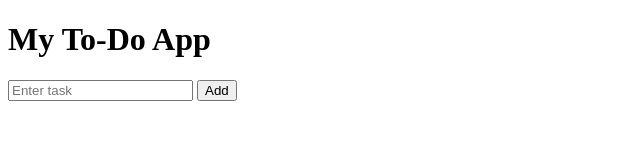
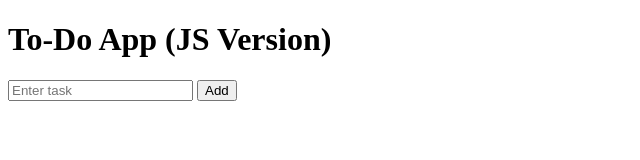
Before and after one commit to sudheer948/todo-collab-app, a plain HTML site: page index.html in a window 1280 px wide. Shown: the whole page, without its empty margins (0-640 px from the left). Drawn offline with Linux system fonts and the light colour scheme.

Commit message:
JS version header

```diff
--- a/index.html
+++ b/index.html
@@ -7,7 +7,7 @@
     <link rel="stylesheet" href="style.css">
 </head>
 <body>
-    <h1>My To-Do App</h1>
+    <h1>To-Do App (JS Version)</h1>
     <input type="text" id="todoInput" placeholder="Enter task">
     <button id="addBtn">Add</button>
     <ul id="todoList"></ul>
```
